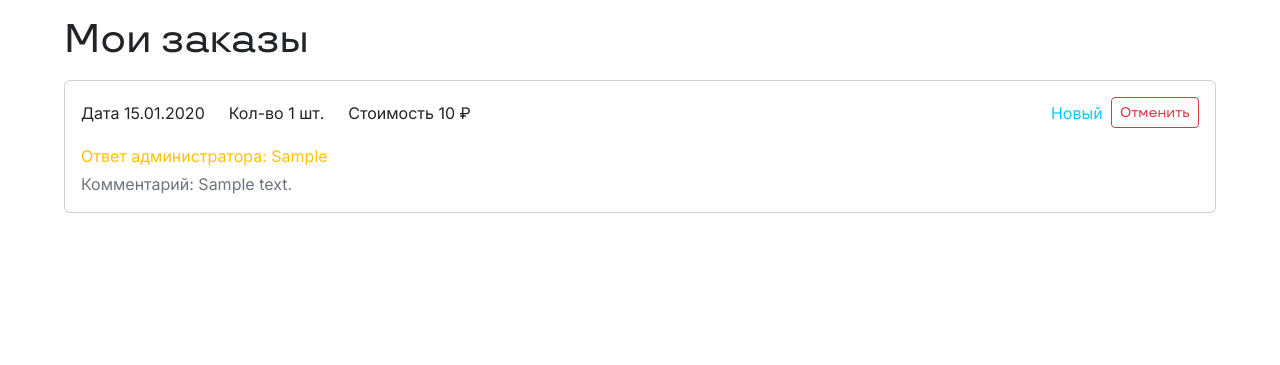
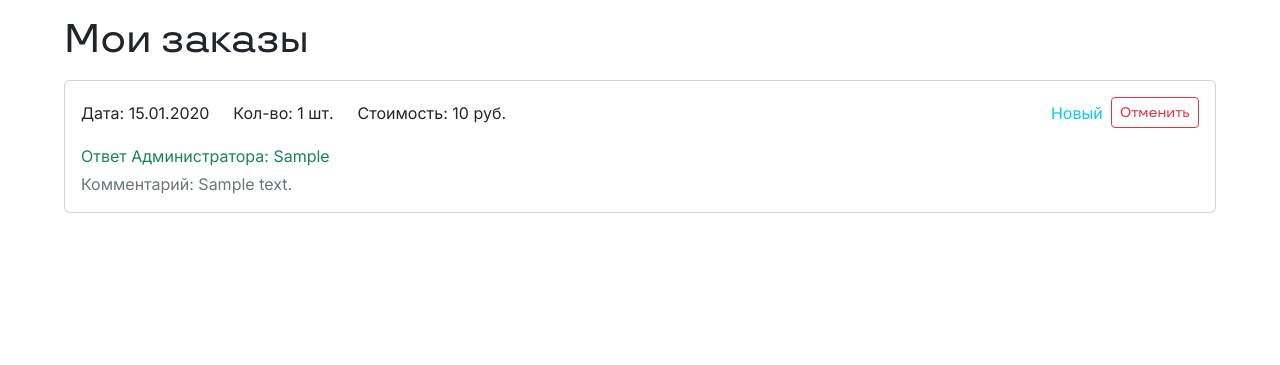
Before and after one commit to eternity089/otkrytie, a Django app: page /orders in a window 1280 px wide. Shown: the part 136-501 px from the top of the page. Run offline with Django 5.2, Linux system fonts and the light colour scheme; a user stored in the database is signed in; tables that the repository leaves empty hold one stand-in row (values such as "Sample post").

Commit message:
redesign in orders

```diff
--- a/app/templates/app/orders.html
+++ b/app/templates/app/orders.html
@@ -13,16 +13,16 @@
         <div class="order-main d-flex justify-content-between align-items-center p-3">
             <div class="order-left d-flex gap-4 flex-wrap">
                 <div class="cell">
-                    <span class="label">Дата</span>
+                    <span class="label">Дата:</span>
                     <span class="value">{{ order.date|date:"d.m.Y" }}</span>
                 </div>
                 <div class="cell">
-                    <span class="label">Кол-во</span>
+                    <span class="label">Кол-во:</span>
                     <span class="value">{{ order.count_product }} шт.</span>
                 </div>
                 <div class="cell">
-                    <span class="label">Стоимость</span>
-                    <span class="value">{{ order.total_price }} ₽</span>
+                    <span class="label">Стоимость:</span>
+                    <span class="value">{{ order.total_price }} руб.</span>
                 </div>
             </div>
             <div class="order-right d-flex align-items-center gap-2">
@@ -52,8 +52,8 @@
                     Причина отмены: {{ order.reject_reason }}
                 </p>
             {% elif order.reject_reason %}
-                <p class="text-warning mb-1">
-                    Ответ администратора: {{ order.reject_reason }}
+                <p class="text-success mb-1">
+                    Ответ Администратора: {{ order.reject_reason }}
                 </p>
             {% endif %}
             {% if order.comment %}
```
